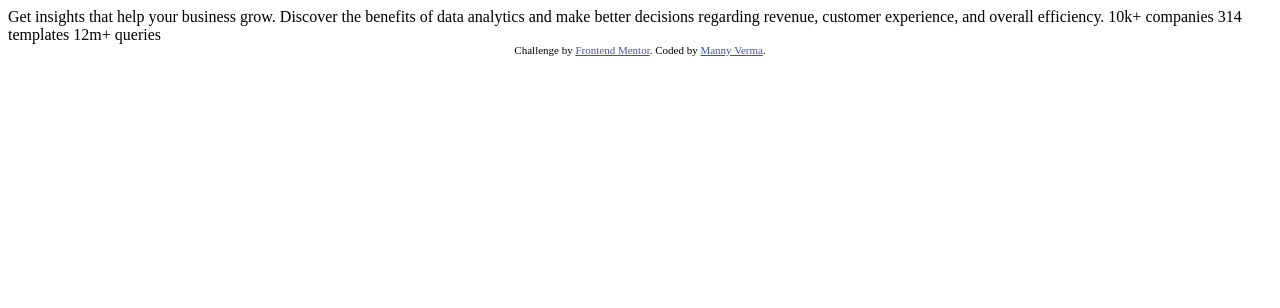
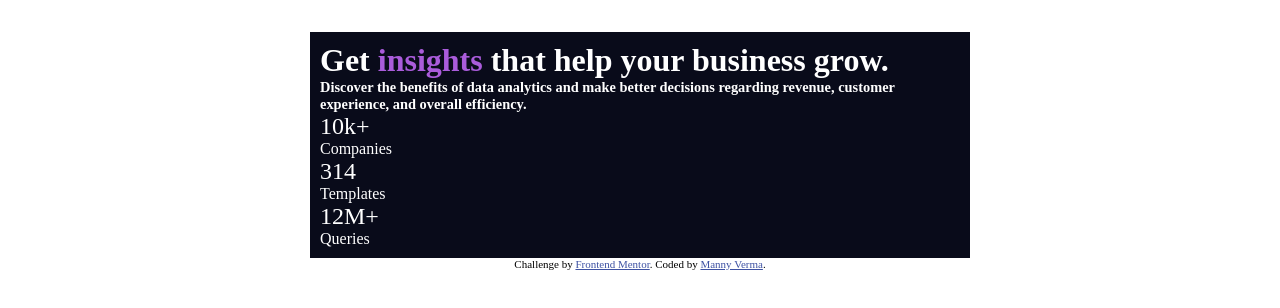
Before and after one commit to mverma45/fem-spcc, a plain HTML site: page index.html in a window 1280 px wide. Drawn offline with Linux system fonts and the light colour scheme.

Commit message:
WIP styling

```diff
--- /dev/null
+++ b/design/Style/style.css
@@ -0,0 +1,43 @@
+* {
+	margin: 0;
+	font-size: 1em;
+}
+
+.hero {
+	margin: auto;
+	margin-top: 2em;
+	width: 50%;
+	padding: 10px;
+	background-color: hsl(233, 47%, 7%);
+	color: hsl(0, 0%, 100%);
+}
+
+.heroHeading {
+	font-size: 2em;
+}
+
+.heroPara {
+	font-size: 0.9em;
+}
+
+.inside {
+	color: hsl(277, 64%, 61%);
+}
+
+.SubCat {
+	display: flex;
+	flex-direction: column;
+}
+
+.heroComp,
+.heroTemp,
+.heroQuery {
+	font-size: 1.5em;
+}
+.attribution {
+	font-size: 11px;
+	text-align: center;
+}
+.attribution a {
+	color: hsl(228, 45%, 44%);
+}
--- a/design/Style/styling.css
+++ /dev/null
@@ -1,7 +0,0 @@
-.attribution {
-	font-size: 11px;
-	text-align: center;
-}
-.attribution a {
-	color: hsl(228, 45%, 44%);
-}
--- a/index.html
+++ b/index.html
@@ -17,13 +17,31 @@
 
 		<link
 			rel="stylesheet"
-			href="./design/Style/styling.css" />
+			href="./design/Style/style.css" />
 		<!-- Feel free to remove these styles or customise in your own stylesheet 👍 -->
 	</head>
 	<body>
-		Get insights that help your business grow. Discover the benefits of data
-		analytics and make better decisions regarding revenue, customer experience,
-		and overall efficiency. 10k+ companies 314 templates 12m+ queries
+		<div class="hero">
+			<div class="heroHeading">
+				<h1>
+					Get <span class="inside">insights</span> that help your business grow.
+				</h1>
+			</div>
+			<div class="heroPara">
+				<h2>
+					Discover the benefits of data analytics and make better decisions
+					regarding revenue, customer experience, and overall efficiency.
+				</h2>
+			</div>
+			<div class="SubCat">
+				<div class="heroComp">10k+</div>
+				<div class="heroCompSub">Companies</div>
+				<div class="heroTemp">314</div>
+				<div class="heroTempSub">Templates</div>
+				<div class="heroQuery">12M+</div>
+				<div class="heroQuerySub">Queries</div>
+			</div>
+		</div>
 
 		<div class="attribution">
 			Challenge by
```
